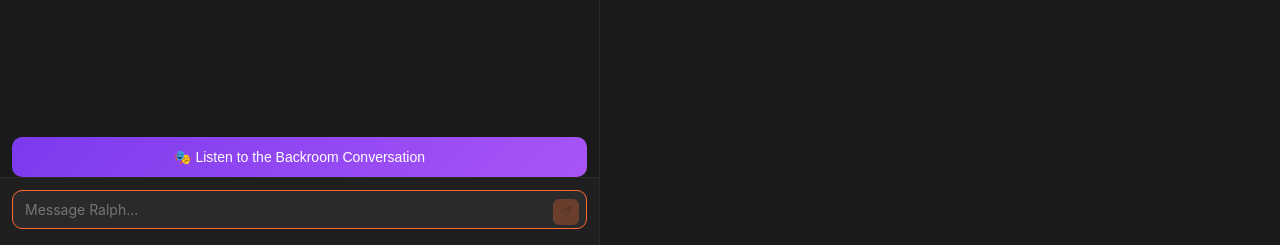
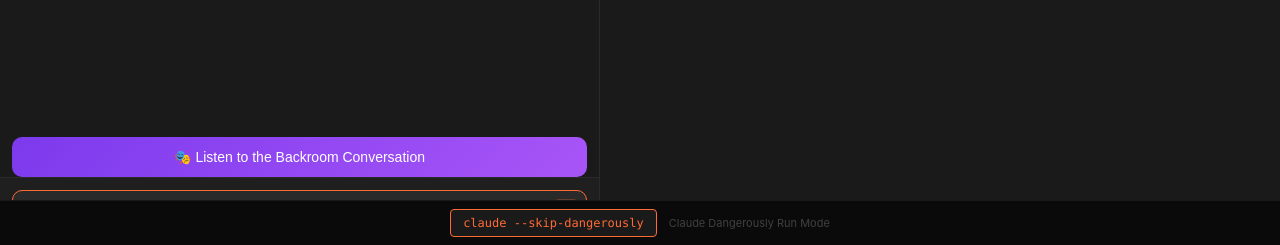
Before and after one commit to Snail3D/prplbry, a Flask app: template templates/split_chat.html in a window 1280 px wide. Shown: the part 555-800 px from the top of the page. Run offline with Flask 3, Linux system fonts and the light colour scheme; the template is opened without the code that fills it, so the values that code supplies are empty; parts of the project's set-up code (start-up, migrations or seed data) failed here and were passed over; some libraries are stand-ins or nearby versions.

Commit message:
Add: Final touches - Danger Run Mode + Groq Help
Added:
- Claude Dangerously Run Mode footer (click to copy)
- Groq API key help modal (simple 6-step guide)
- Direct link to groq.com for free API key

Now the whole flow:
1. Landing: 'Full send sauce.' + Start
2. Build PRD with Ralph (50 tasks free)
3. Copy PRD button
4. Drag & drop old PRDs to resume
5. Bottom: Claude Dangerously Run Mode
6. Groq modal for API key help

Pure spartan complete! 🚀

🤖 Generated with Claude Code

Co-Authored-By: Claude <noreply@anthropic.com>

```diff
--- a/templates/split_chat.html
+++ b/templates/split_chat.html
@@ -877,6 +877,44 @@
         .drop-zone-subtext {
             color: #606060;
             font-size: 12px;
+        }
+
+        /* Claude Dangerously Run Mode Footer */
+        .danger-footer {
+            position: fixed;
+            bottom: 0;
+            left: 0;
+            right: 0;
+            background: #0a0a0a;
+            border-top: 1px solid #1a1a1a;
+            padding: 8px 16px;
+            display: flex;
+            align-items: center;
+            justify-content: center;
+            gap: 12px;
+            z-index: 900;
+        }
+
+        .danger-code {
+            background: #1a1a1a;
+            border: 1px solid #ff6b35;
+            color: #ff6b35;
+            padding: 6px 12px;
+            border-radius: 4px;
+            font-family: 'SF Mono', 'Monaco', monospace;
+            font-size: 12px;
+            cursor: pointer;
+            transition: all 0.2s;
+        }
+
+        .danger-code:hover {
+            background: #ff6b35;
+            color: #fff;
+        }
+
+        .danger-label {
+            color: #404040;
+            font-size: 11px;
         }
 
         .service-name {
@@ -2664,6 +2702,34 @@
             }
         }
 
+        // Claude Dangerously Run Mode
+        function copyDangerCode() {
+            const code = document.getElementById('dangerCode').textContent;
+            navigator.clipboard.writeText(code).then(() => {
+                const el = document.getElementById('dangerCode');
+                const originalText = el.textContent;
+                el.textContent = '✓ Copied!';
+                el.style.background = '#4ade80';
+                el.style.color = '#000';
+                setTimeout(() => {
+                    el.textContent = originalText;
+                    el.style.background = '#1a1a1a';
+                    el.style.color = '#ff6b35';
+                }, 1500);
+            }).catch(err => {
+                console.error('Copy failed:', err);
+            });
+        }
+
+        // Groq API Key Modal
+        function showGroqModal() {
+            document.getElementById('groqModal').classList.add('active');
+        }
+
+        function hideGroqModal() {
+            document.getElementById('groqModal').classList.remove('active');
+        }
+
         // Drag and drop for folders
         function setupDragDrop(dropZoneId, inputId) {
             const dropZone = document.getElementById(dropZoneId);
@@ -2978,5 +3044,38 @@
             </div>
         </div>
     </div>
+
+    <!-- Claude Dangerously Run Mode Footer -->
+    <div class="danger-footer">
+        <code class="danger-code" id="dangerCode" onclick="copyDangerCode()">claude --skip-dangerously</code>
+        <span class="danger-label">Claude Dangerously Run Mode</span>
+    </div>
+
+    <!-- Groq API Key Help Modal -->
+    <div class="modal-overlay" id="groqModal">
+        <div class="modal" style="max-width: 500px;">
+            <h3>🔑 Get Your Free Groq API Key</h3>
+            <p style="color: #888; font-size: 13px; margin-bottom: 20px;">
+                prplbry uses Groq's free API for AI. Get your key in 30 seconds:
+            </p>
+
+            <div style="background: #1a1a1a; border: 1px solid #333; border-radius: 8px; padding: 16px; margin-bottom: 20px;">
+                <ol style="color: #a0a0a0; font-size: 13px; line-height: 1.8; padding-left: 20px;">
+                    <li>Go to <a href="https://groq.com" target="_blank" style="color: #4ade80;">groq.com</a></li>
+                    <li>Sign up for free account</li>
+                    <li>Go to <strong>API Keys</strong> in dashboard</li>
+                    <li>Click <strong>Create API Key</strong></li>
+                    <li>Copy the key (starts with <code>gsk_</code>)</li>
+                    <li>Paste it below and you're ready!</li>
+                </ol>
+            </div>
+
+            <div class="modal-buttons">
+                <button class="modal-btn cancel" onclick="hideGroqModal()">Close</button>
+                <a href="https://groq.com" target="_blank" class="modal-btn confirm" style="background: #4ade80; text-decoration: none; display: inline-block;">Go to Groq →</a>
+            </div>
+        </div>
+    </div>
+
 </body>
 </html>
```
